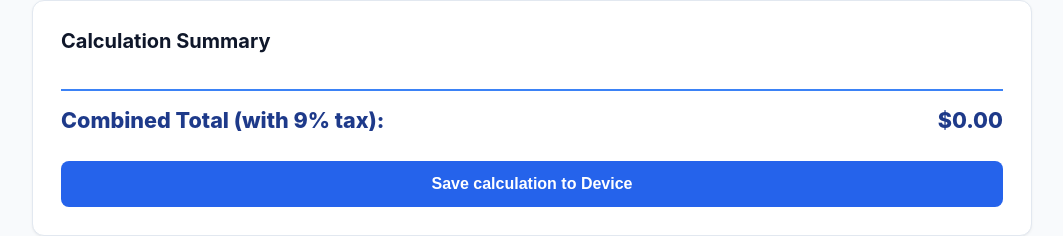
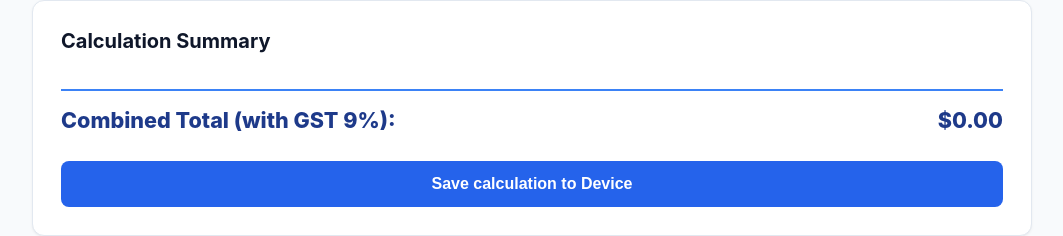
Before and after one commit to hoyeehong/yh-utility-app, a Next.js app: page / in a window 1280 px wide. Shown: the part 1091-1327 px from the top of the page, without its empty margins (108-1171 px from the left). Built offline with nearby package versions, Linux system fonts and the light colour scheme; no server answers.

Commit message:
feat: update load history reading carry-over behavior and GST label

```diff
--- a/pages/index.js
+++ b/pages/index.js
@@ -177,11 +177,9 @@ export default function HomePage() {
 
   const loadHistoryEntry = (item) => {
     setBillingMonth(item.billingMonth || '');
-    setCurrentMonth(item.electricity?.currentReading?.toString() || '');
-    setLastMonth(item.electricity?.lastReading?.toString() || '');
+    setLastMonth(item.electricity?.currentReading?.toString() || '');
     setElectricityRate(item.electricity?.rate?.toString() || '');
-    setWaterCurrentMonth(item.water?.currentReading?.toString() || '');
-    setWaterLastMonth(item.water?.lastReading?.toString() || '');
+    setWaterLastMonth(item.water?.currentReading?.toString() || '');
     setWaterTax(item.water?.taxBase?.toString() || '');
     setStatus('idle');
     setError(null);
@@ -907,7 +905,7 @@ export default function HomePage() {
           <h2 className="card-title" style={{ borderBottom: 'none', marginBottom: '0.5rem' }}>Calculation Summary</h2>
 
           <div className="summary-row grand-total">
-            <span>Combined Total (with 9% tax):</span>
+            <span>Combined Total (with GST 9%):</span>
             <span>${formatCurrency(combinedTotal)}</span>
           </div>
 
@@ -975,7 +973,7 @@ export default function HomePage() {
                       <strong>${formatCurrency((item.water?.total || 0) + (item.water?.taxFinalCost || 0))}</strong>
                     </div>
                     <div className="history-detail-col">
-                      <span>Combined Total:</span>
+                      <span>Combined Total (with GST 9%):</span>
                       <strong className="text-blue">${formatCurrency(item.combinedTotal || 0)}</strong>
                     </div>
                   </div>
```
